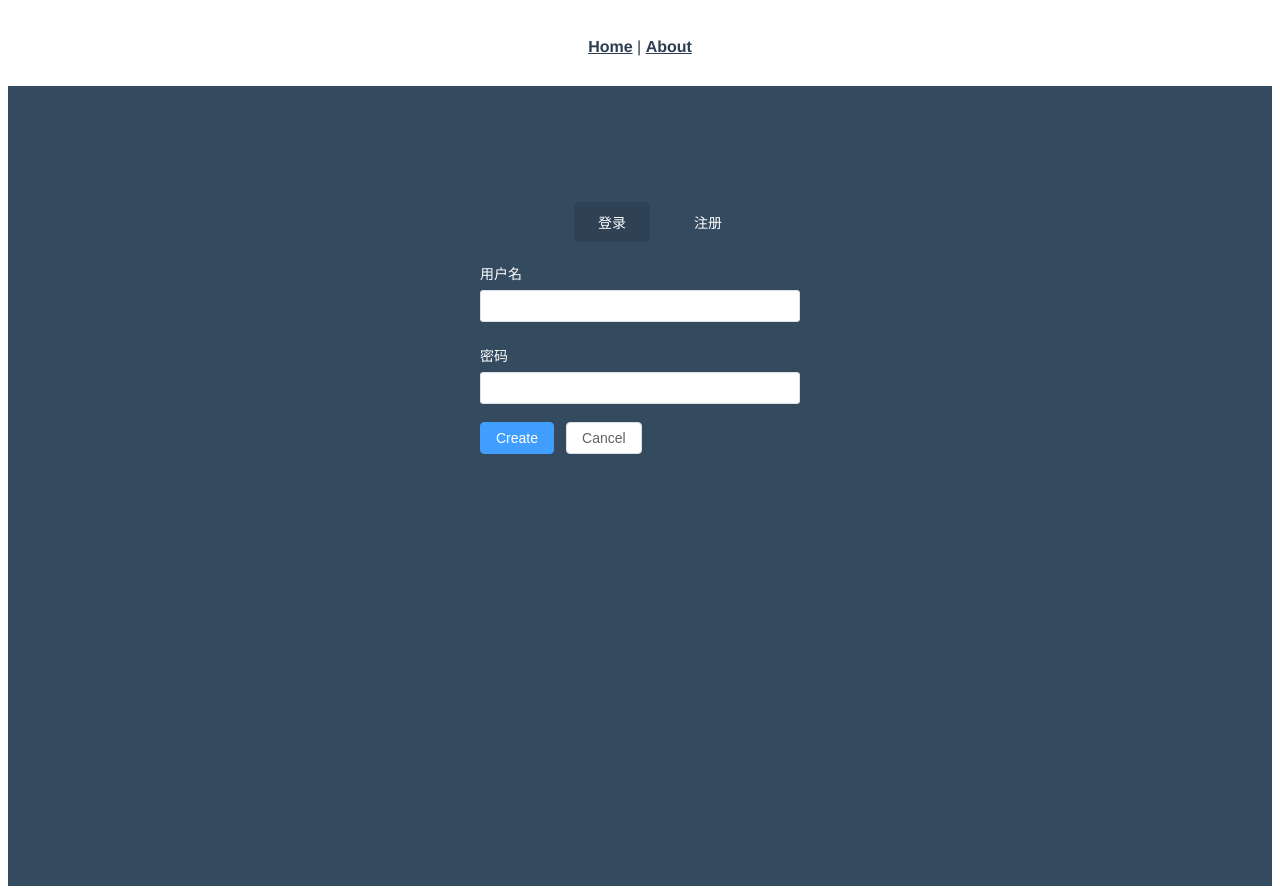
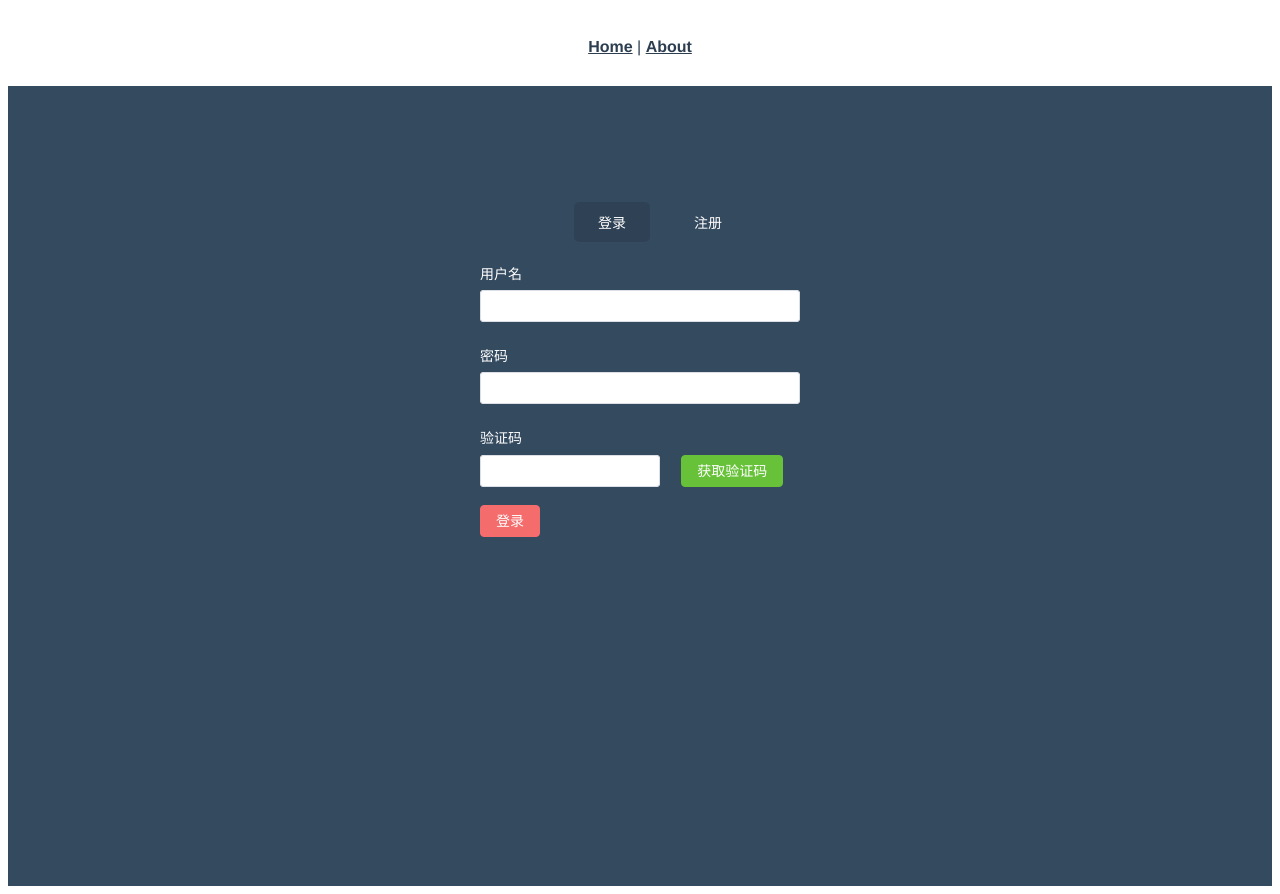
Before and after one commit to xiaoshishux/vue3-element-plus-admin, a Vue app: page /#/Login in a window 1280 px wide. Built offline with nearby package versions, Linux system fonts and the light colour scheme.

Commit message:
高亮状态的逻辑

```diff
--- /dev/null
+++ b/src/styles/elementui.scss
@@ -0,0 +1,4 @@
+.el-button-block{
+    display: block;
+    width: 100%;
+}
--- /dev/null
+++ b/src/styles/main.scss
@@ -0,0 +1 @@
+@import "./elementui.scss"
--- a/src/views/account/Login.vue
+++ b/src/views/account/Login.vue
@@ -4,8 +4,10 @@
 
         <div class="form-wrap">
             <ul class="menu-tab">
-                <li class="current">登录</li>
-                <li>注册</li>
+                <li :class="{ 'current': current_menu === item.type }" v-for="item in data.tab_menu" :key="item.type"
+                    @click="toggleMenu(item.type)">{{
+                        item.label }}</li>
+                <!-- <li>注册</li> -->
             </ul>
             <el-form>
                 <el-form-item>
@@ -17,8 +19,18 @@
                     <el-input type="password" />
                 </el-form-item>
                 <el-form-item>
-                    <el-button type="primary" @click="onSubmit">Create</el-button>
-                    <el-button>Cancel</el-button>
+                    <label class="form-label">验证码</label>
+                    <el-row :gutter="10">
+                        <el-col :span="14">
+                            <el-input></el-input>
+                        </el-col>
+                        <el-col :span="10">
+                            <el-button type="success" class="el-button-block">获取验证码</el-button>
+                        </el-col>
+                    </el-row>
+                </el-form-item>
+                <el-form-item>
+                    <el-button type="danger" @click="onSubmit" class="el-button-block">登录</el-button>
                 </el-form-item>
             </el-form>
         </div>
@@ -26,7 +38,21 @@
 </template>
 
 <script setup>
-import { reactive } from 'vue'
+import { reactive, ref } from 'vue'
+
+// data存储的是登录与注册的资源，方便v-for循环遍历出来
+const data = reactive({
+    tab_menu: [
+        { type: "login", label: "登录" },
+        { type: "register", label: "注册" }
+    ]
+})
+// 默认状态的高亮显示，就不会，两项高亮都显示
+let current_menu = ref(data.tab_menu[0].type);
+// 创建点击的事件，来回切换高亮状态
+const toggleMenu = ((type) => {
+    current_menu.value = type
+})
 
 // do not use same name with ref
 const form = reactive({
```
